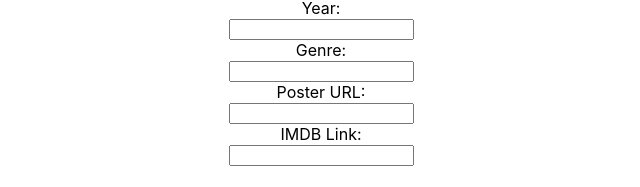
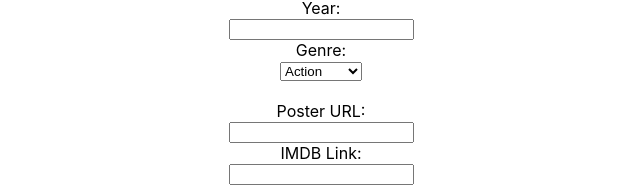
Before and after one commit to stefanie-nussbaum/project2, a React (Create React App) app: page /add-new in a window 1280 px wide. Shown: the part 206-393 px from the top of the page, without its empty margins (319-959 px from the left). Built offline with nearby package versions, Linux system fonts and the light colour scheme; no server answers.

Commit message:
created dropdown menu for genre

```diff
--- a/src/components/AddNew.jsx
+++ b/src/components/AddNew.jsx
@@ -1,4 +1,5 @@
 import React, { useState } from 'react'
+import DropdownGenre from './DropdownGenre'
 
 const defaultInput = {
   title: "",
@@ -45,8 +46,7 @@
         <br />
         <label>Genre:</label>
         <br />
-        <input
-          type="text"
+        <DropdownGenre
           name="genre"
           value={input.genre}
           onChange={handleChange}
--- /dev/null
+++ b/src/components/DropdownGenre.jsx
@@ -0,0 +1,20 @@
+import React from 'react'
+
+export default function DropdownGenre() {
+  return (
+    <div>
+      <select>
+        <option value="action">Action</option>
+        <option value="animation">Animation</option>
+        <option value="drama">Drama</option>
+        <option value="comedy">Comedy</option>
+        <option value="fantasy">Fantasy</option>
+        <option value="horror">Horror</option>
+        <option value="romance">Romance</option>
+        <option value="sci-fi">Sci-fi</option>
+        <option value="thriller">Thriller</option>
+        <option value="other">Other</option>
+      </select>
+    </div>
+  )
+}
```
